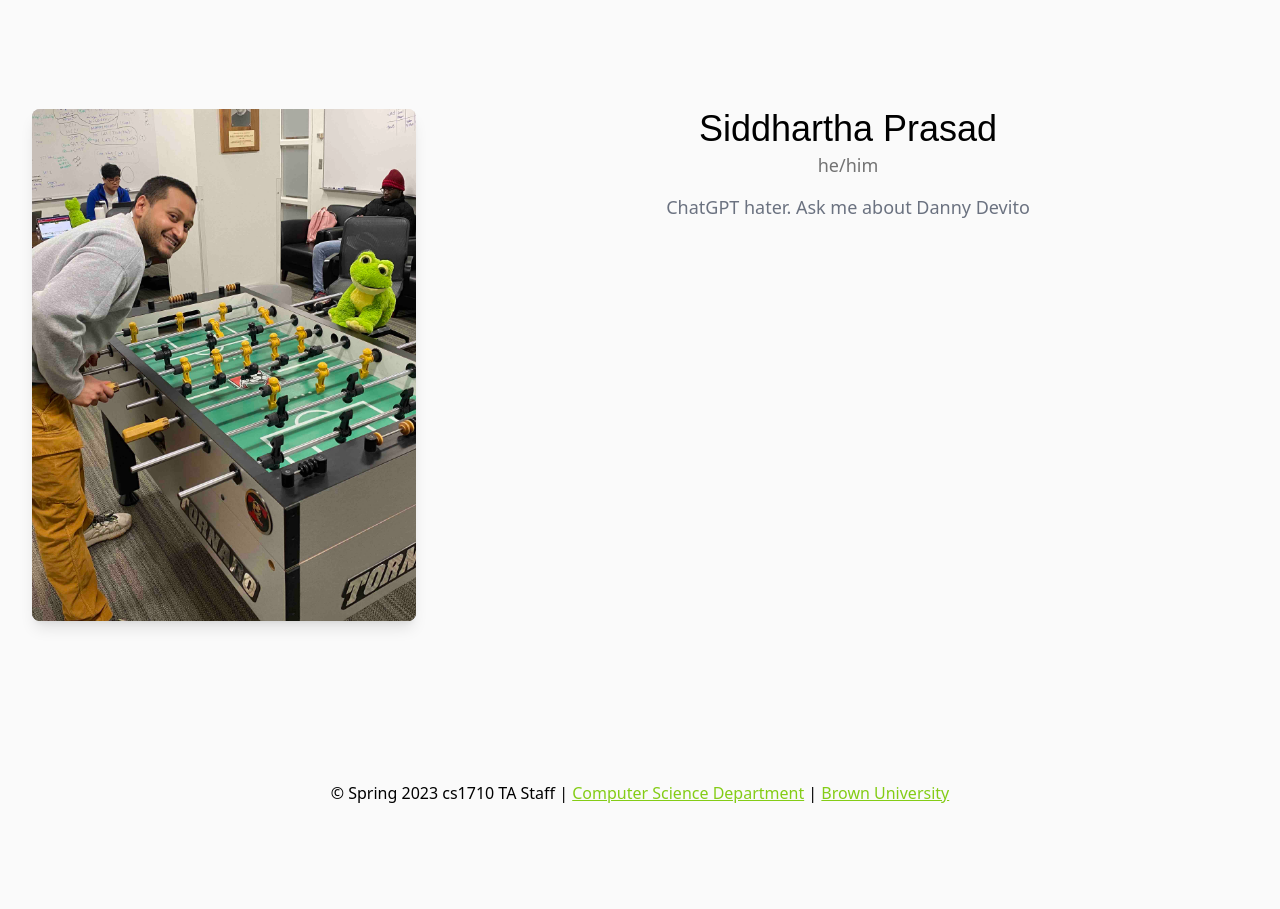
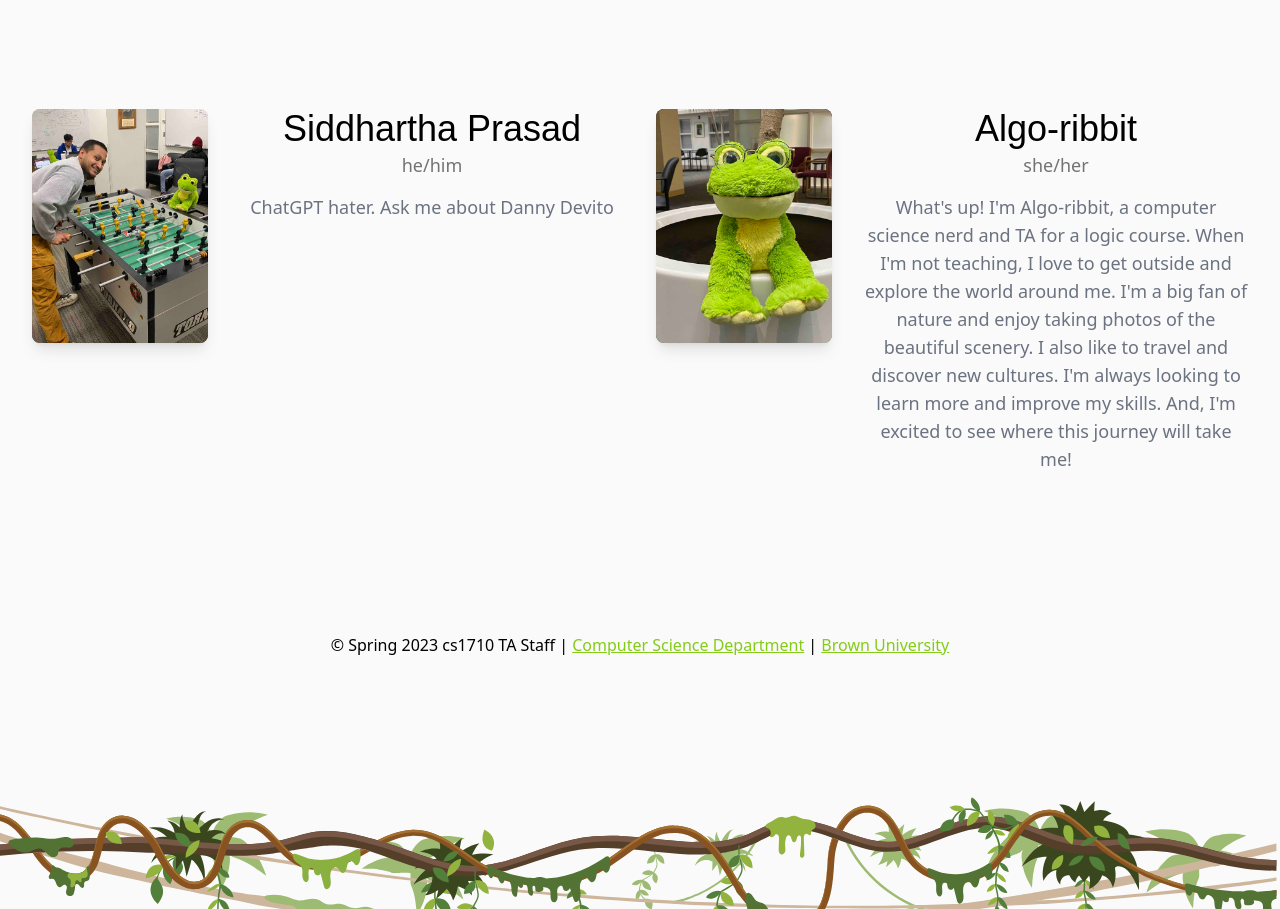
Before and after one commit to csci1710/2024, a React (Create React App) app in the folder my-app/: page / in a window 1280 px wide. Shown: the part 6675-7584 px from the top of the page. Built offline with nearby package versions, Linux system fonts and the light colour scheme; a web font is replaced by a local one.

Commit message:
added algo-ribbit

```diff
--- a/my-app/src/SITE_DATA.ts
+++ b/my-app/src/SITE_DATA.ts
@@ -307,7 +307,7 @@ export const utas: staffMember[] = [
     alt_image: PUB + "/images/staff/frog_draw.jpeg",
     pronouns: "he/they",
     bio: '"Rapper, producer, formal method and modeler."',
-    favorite_amphibian: "Snoop Frogg",
+    favorite_amphibian: "Snoop Frogg, duh",
     role: "UTA",
   },
 ];
@@ -319,6 +319,15 @@ export const gradtas: staffMember[] = [
     bio: "ChatGPT hater. Ask me about Danny Devito",
     pronouns: "he/him",
     favorite_amphibian: "Newt",
+    role: "Grad TA",
+  },
+  {
+    name: "Algo-ribbit",
+    image: PUB + "/images/staff/algo_ribbit.jpeg",
+    alt_image: PUB + "/images/staff/algo_ribbit_alt.jpeg",
+    bio: "What's up! I'm Algo-ribbit, a computer science nerd and TA for a logic course. When I'm not teaching, I love to get outside and explore the world around me. I'm a big fan of nature and enjoy taking photos of the beautiful scenery. I also like to travel and discover new cultures. I'm always looking to learn more and improve my skills. And, I'm excited to see where this journey will take me!",
+    pronouns: "she/her",
+    favorite_amphibian: "(me, obviously)",
     role: "Grad TA",
   },
 ];
```
Also changed, not shown: my-app/public/images/staff/algo_ribbit.jpeg (added), my-app/public/images/staff/algo_ribbit_alt.jpeg (added).
